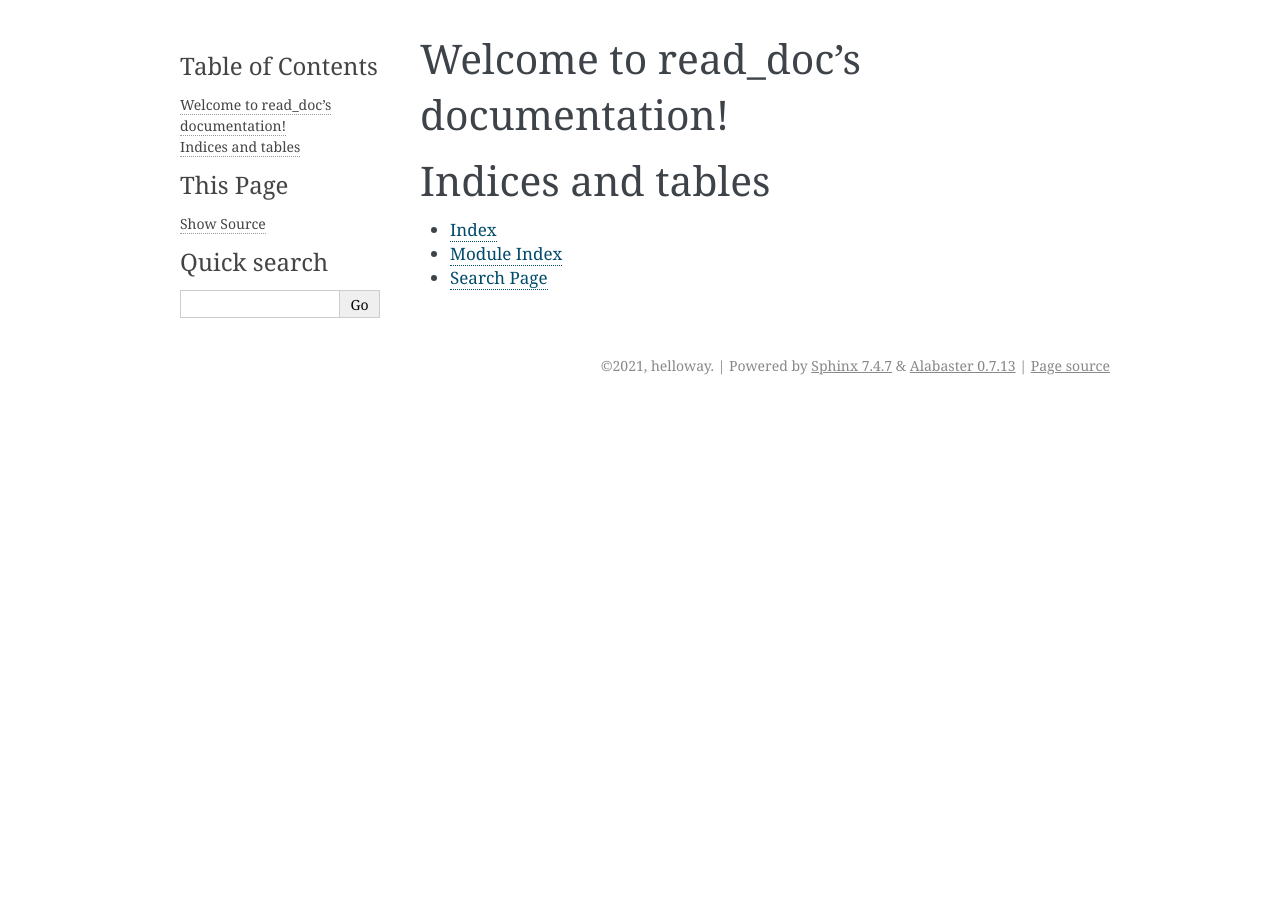
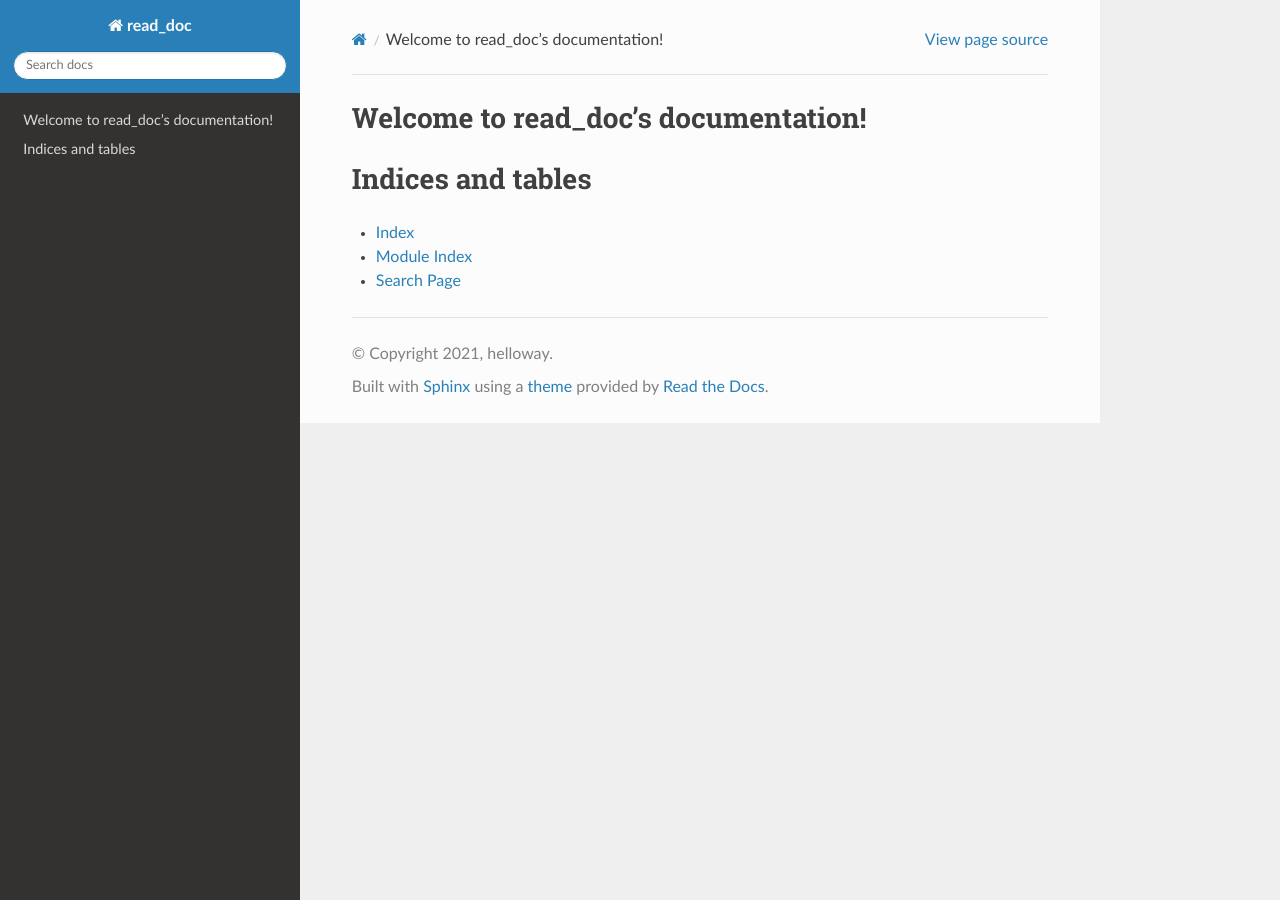
Before and after one commit to hellowaywewe/read_doc, a Sphinx documentation site: the page built from docs/en/source/index.rst, in a window 1280 px wide. Built offline with Sphinx 7.4.7 and the Read the Docs theme 2.0.0, drawn with Linux system fonts in a browser that asks for light colours.

Commit message:
add requirements.txt

```diff
--- /dev/null
+++ b/docs/en/requirements.txt
@@ -0,0 +1,2 @@
+sphinx >= 2.2.1, <= 2.4.4
+sphinx_rtd_theme
--- a/docs/en/source/conf.py
+++ b/docs/en/source/conf.py
@@ -10,9 +10,10 @@
 # add these directories to sys.path here. If the directory is relative to the
 # documentation root, use os.path.abspath to make it absolute, like shown here.
 #
-# import os
-# import sys
-# sys.path.insert(0, os.path.abspath('.'))
+import sphinx_rtd_theme
+import os
+import sys
+sys.path.insert(0, os.path.abspath('.'))
 
 
 # -- Project information -----------------------------------------------------
@@ -47,7 +48,8 @@ exclude_patterns = []
 # The theme to use for HTML and HTML Help pages.  See the documentation for
 # a list of builtin themes.
 #
-html_theme = 'alabaster'
+html_theme = 'sphinx_rtd_theme'
+html_theme_path = [sphinx_rtd_theme.get_html_theme_path()]
 
 # Add any paths that contain custom static files (such as style sheets) here,
 # relative to this directory. They are copied after the builtin static files,
--- /dev/null
+++ b/docs/zh_CN/requirements.txt
@@ -0,0 +1,2 @@
+sphinx >= 2.2.1, <= 2.4.4
+sphinx_rtd_theme
```
Also changed, not shown: 1 other file.
